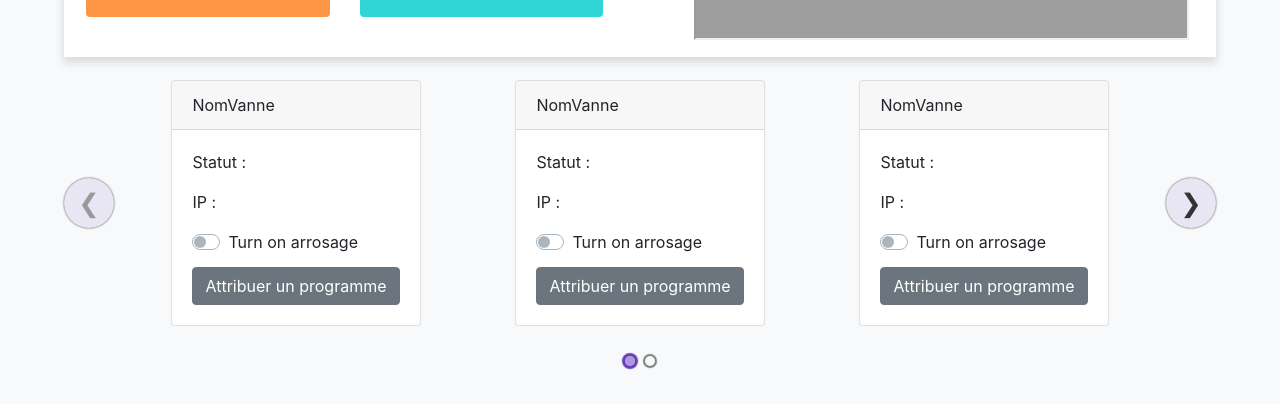
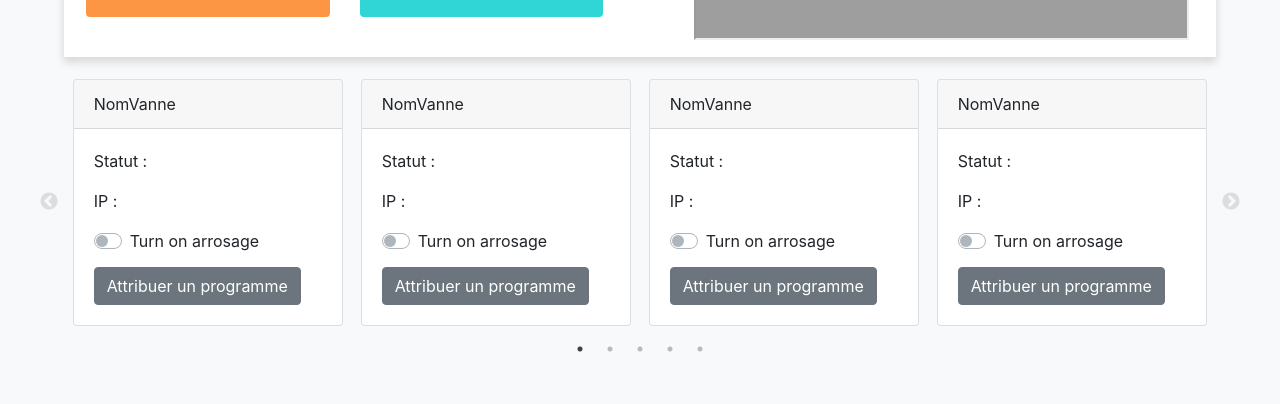
Before and after one commit to Schouketta/MyPotagerApp, a React (Create React App) app in the folder frontend/: page / in a window 1280 px wide. Shown: the part 393-797 px from the top of the page. Built offline with nearby package versions, Linux system fonts and the light colour scheme; grey boxes are pictures that could not be loaded.

Commit message:
nouveau card slider + beau

```diff
--- a/frontend/package.json
+++ b/frontend/package.json
@@ -12,8 +12,10 @@
     "react-dom": "^16.13.1",
     "react-elastic-carousel": "^0.6.4",
     "react-scripts": "3.4.1",
+    "react-slick": "^0.27.0",
     "reactstrap": "^8.4.1",
     "recharts": "^1.8.5",
+    "slick-carousel": "^1.8.1",
     "styled-components": "^5.1.1"
   },
   "scripts": {
--- a/frontend/src/Components/CardSlider.js
+++ b/frontend/src/Components/CardSlider.js
@@ -1,6 +1,9 @@
 import React, { Component } from 'react';
 import CardVanne from './CardVanne';
-import Carousel from 'react-elastic-carousel';
+/*import Carousel from 'react-elastic-carousel';*/
+import "slick-carousel/slick/slick.css";
+import "slick-carousel/slick/slick-theme.css";
+import Slider from "react-slick";
 import "./MainContent.css";
 
 
@@ -21,16 +24,47 @@ class CardSlider extends Component {
 
         const { items } = this.state;
 
+        var settings = {
+          dots: true,
+          infinite: true,
+          speed: 500,
+          slidesToShow: 4,
+          slidesToScroll: 1,
+          responsive: [
+            {
+              breakpoint: 1024,
+              settings: {
+                slidesToShow: 3,
+                slidesToScroll: 3,
+                infinite: true,
+                dots: true
+              }
+            },
+            {
+              breakpoint: 600,
+              settings: {
+                slidesToShow: 2,
+                slidesToScroll: 2,
+                initialSlide: 2
+              }
+            },
+            {
+              breakpoint: 480,
+              settings: {
+                slidesToShow: 1,
+                slidesToScroll: 1
+              }
+            }
+          ]
+        };
+
         return (
-            <Carousel  itemsToShow={3}
-            itemsToScroll={1}
-            itemPadding={[10, 30]}
+          <Slider className="sliderContainer" {...settings}>
+            {items.map(item => <div className="slider" key={item.id}><CardVanne></CardVanne></div>)}
+          </Slider>
+        );
+      }
 
-            >
-                {items.map(item => <div key={item.id}><CardVanne></CardVanne></div>)}
-            </Carousel>
-        );
-    }
 }
 
 export default CardSlider;
--- a/frontend/src/Components/MainContent.css
+++ b/frontend/src/Components/MainContent.css
@@ -55,3 +55,12 @@
     color: red;
 
   }
+
+  .slider
+  {
+      padding:3%;
+  }
+
+.slick-prev:before, .slick-next:before {
+  color:rgb(212, 212, 212)!important;
+}
```
Also changed, not shown: frontend/src/Components/CardVanne.css (line endings or trailing spaces), 1 other file (tests, documents, lock files or other folders).
